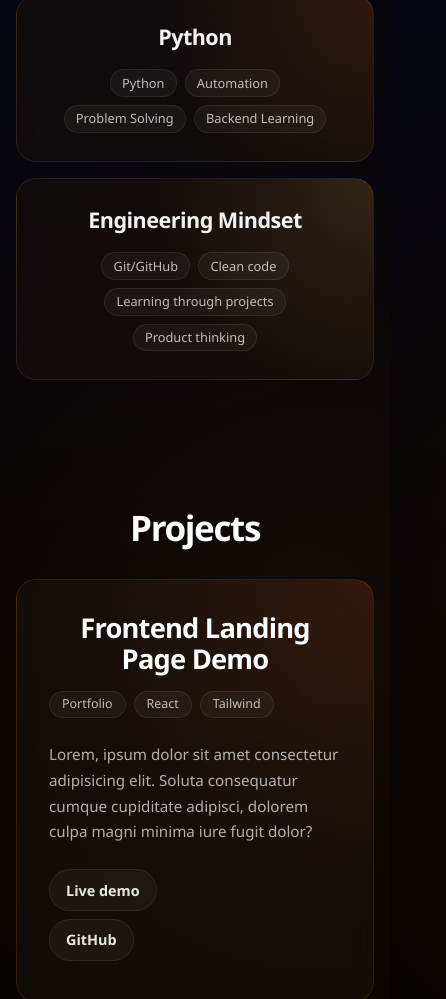
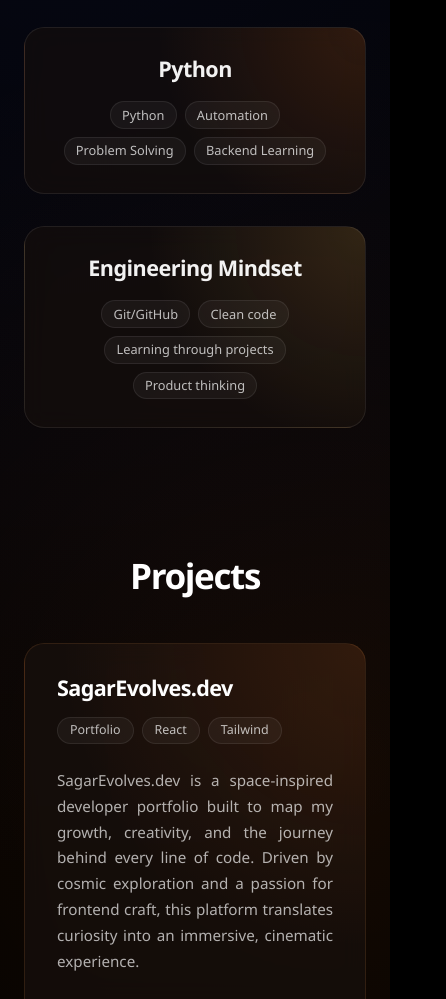
Before and after one commit to sagarpani/fontend-landing-page-demo, a plain HTML site: page index.html in a window 390 px wide. Shown: the part 1001-2000 px from the top of the page, 446 px wide, since content can reach past the window. Drawn offline with Linux system fonts and the light colour scheme.

```diff
--- a/index.html
+++ b/index.html
@@ -41,7 +41,7 @@
     <nav class="navbar">
       <a class="logo-container" href="#hero-section" aria-label="Go to homepage">
         <img src="logo-on-page.png" alt="Logo of the page">
-        <p class="logo">Sagar</p>
+        <p class="logo">sDEV</p>
 
       </a>
       <!-- I explicitly appended rel="noopener noreferrer" to all external target links to mitigate reverse tabnabbing vulnerabilities. This prevents newly opened tabs from executing malicious scripts on the parent window, securing our users' browsing sessions. -->
@@ -119,7 +119,7 @@
       <h2>Projects</h2>
       <article class="project-card">
         <h3 class="project-title">
-          Frontend Landing Page Demo
+          SagarEvolves.dev
         </h3>
 
         <ul class="project-skills">
@@ -128,9 +128,14 @@
           <li>Tailwind</li>
         </ul>
 
-        <p class="project-description">Lorem, ipsum dolor sit amet consectetur adipisicing elit. Soluta
-          consequatur cumque cupiditate adipisci, dolorem culpa magni minima iure fugit dolor?</p>
+        <p class="project-description">
+          SagarEvolves.dev is a space-inspired developer portfolio built to map my growth, creativity, and the journey behind every line of code. Driven by cosmic exploration and a passion for frontend craft, this platform translates curiosity into an
+          immersive, cinematic experience.
+        </p>
 
+
+
+        <div class="project-actions">
           <a class="project-btn demo-btn" href="https://sagar-evolves-dev.vercel.app/" target="_blank"
             rel="noopener noreferrer">
             Live demo
@@ -139,6 +144,7 @@
             rel="noopener noreferrer">
             GitHub
           </a>
+        </div>
 
       </article>
 
--- a/style.css
+++ b/style.css
@@ -31,6 +31,12 @@
     font-family: var(--body-font-family);
 }
 
+/* changes */
+body{
+    width: 100%;
+    min-width: 0;
+    overflow-x: hidden;
+}
 h1 {
     font-size: var(--h1-font-size);
 }
@@ -83,7 +89,7 @@
 }
 
 .logo-container img {
-    height: 40px;
+    height: 1.7rem;
     width: auto;
 
     display: block;
@@ -219,6 +225,7 @@
 /* main */
 
 main {
+    width: 100%;
     padding-top: 6rem;
 }
 
@@ -593,8 +600,8 @@
     color: rgba(255, 255, 255, 0.68);
 
     font-size: 0.95rem;
-
     line-height: 1.7;
+    text-align: justify;
 }
 
 .project-card ul {
@@ -635,6 +642,12 @@
     background: rgba(255, 120, 30, 0.08);
 
     border-color: rgba(255, 157, 77, 0.2);
+}
+
+.project-actions {
+    display: flex;
+    gap: 0.75rem;
+    flex-wrap: wrap;
 }
 
 .project-card a {
@@ -884,18 +897,25 @@
     .projects-section,
     .cta-section,
     .contact-section {
-        width: min(100% - 2rem, 1200px);
-
+        width: min(100% - 3rem, 1200px);
+        margin-inline: auto;
         text-align: center;
     }
 
     .hero-section,
-    .features-section,
-    .projects-section,
     .cta-section {
         align-items: center;
     }
 
+    .features-section,
+    .projects-section {
+        justify-items: center;
+    }
+
+    .feature-card,
+    .project-card {
+        width: 100%;
+    }
 
     /* mobile navbar */
 
@@ -1002,7 +1022,7 @@
 
         padding-block: 4rem;
 
-        gap: 1rem;
+        gap: 2rem;
     }
 
     .features-section h2 {
@@ -1041,7 +1061,7 @@
 
         padding-block: 4rem;
 
-        gap: 1rem;
+        gap: 2rem;
     }
 
     .projects-section h2 {
@@ -1057,7 +1077,11 @@
 
         padding: 1.75rem;
 
-        text-align: center;
+        text-align: left;
+    }
+
+    .project-actions {
+        justify-content: center;
     }
 
     .project-card:first-of-type {
@@ -1075,19 +1099,20 @@
     }
 
     .project-card:first-of-type h3 {
-        font-size: clamp(1.6rem, 7vw, 2rem);
+        font-size: 1.35rem;
     }
 
     .project-card ul {
-        justify-content: center;
+        justify-content: start;
     }
 
     .project-card p {
+
         max-width: 100%;
 
         line-height: 1.7;
 
-        text-align: left;
+        text-align: justify;
     }
 
     .project-card a {
```
Also changed, not shown: frontend-landing-page-demo.png (added), 2 other files. Lines whose indentation alone changed are shown as unchanged.
